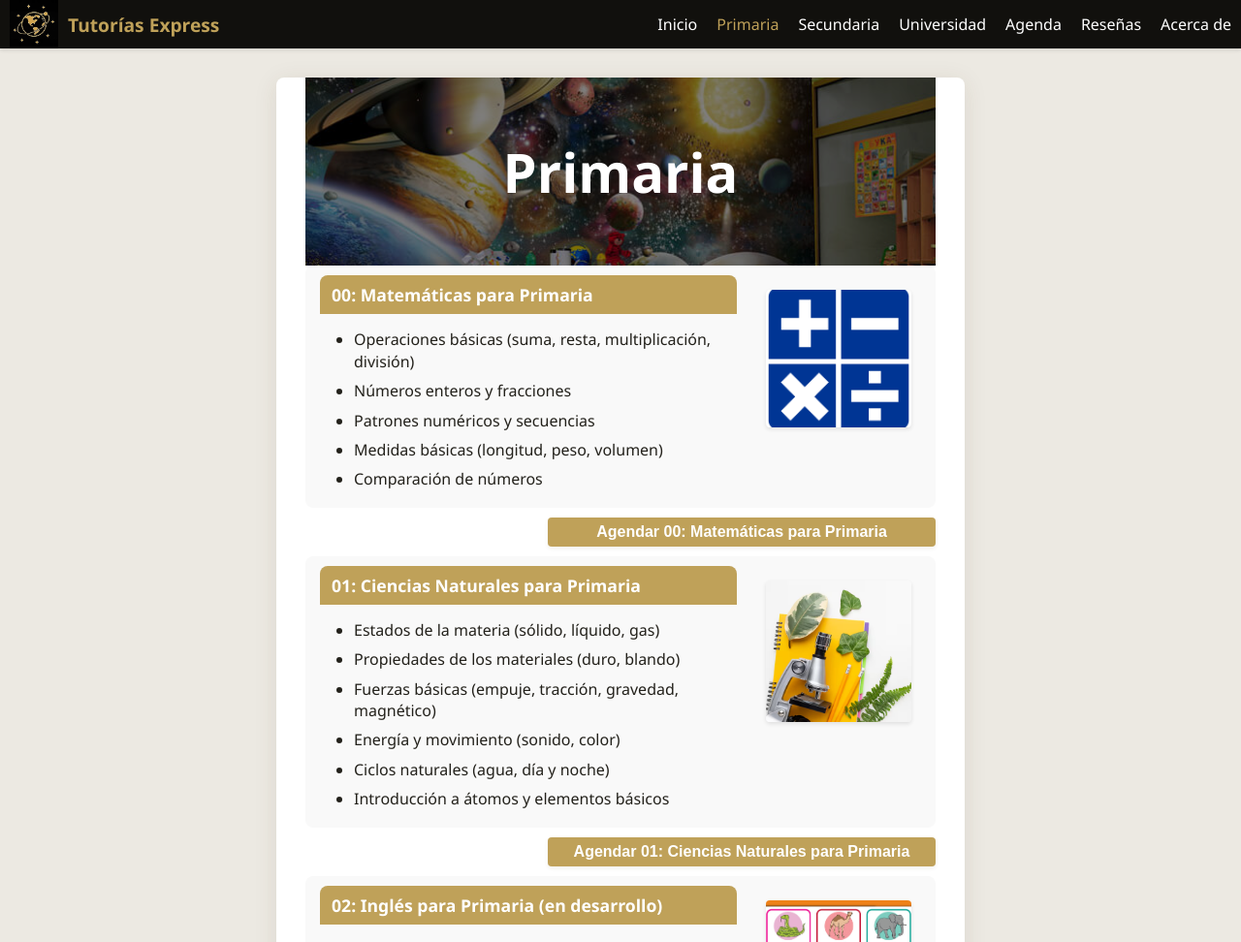
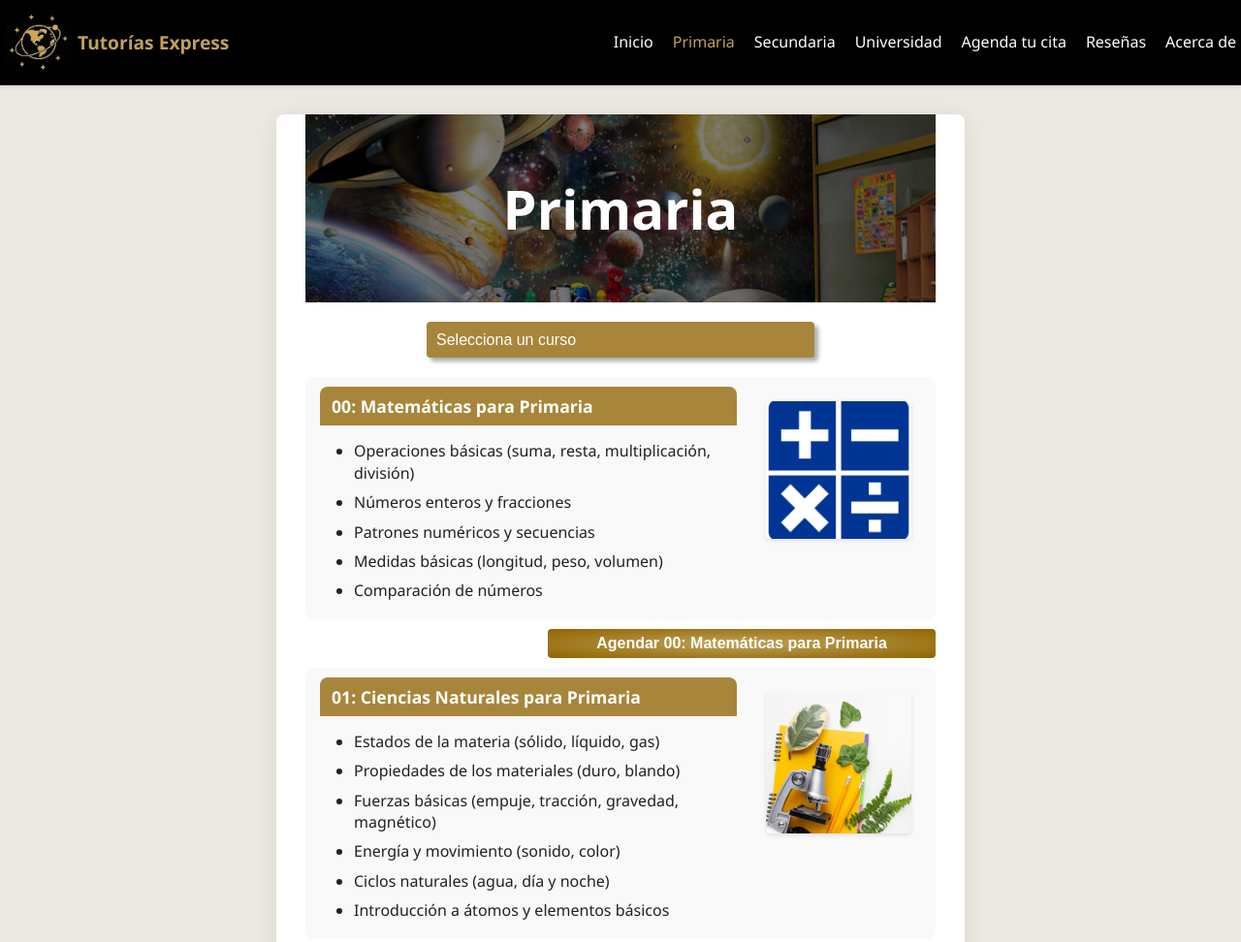
Before and after one commit to sfmantillas/tutoriasexpresscolombia, a plain HTML site: page primaria.html in a window 1280 px wide. Shown: the top 972 px of the page at 97% size. Drawn offline with Linux system fonts and the light colour scheme.

Commit message:
Update primaria.html Nuevo Color Nuevo Menú Desplegable Nuevas Imágenes

```diff
--- a/primaria.html
+++ b/primaria.html
@@ -2,12 +2,13 @@
 <html lang="es">
 <head>
   <meta charset="UTF-8">
-  <title>Tutorías Express Colombia - Primaria</title>
+  <title>Primaria</title>
   <meta name="viewport" content="width=device-width, initial-scale=1.0">
   <style>
     :root {
-      --primary-bg: #11100d;
+      --primary-bg: #000000;
       --primary-gold: #bfa159;
+      --darker-gold:  #a7863b; /* Darker gold for headers */
       --main-text: #23211b;
       --link-blue: #1565c0;
       --card-bg: #ece9e2;
@@ -16,6 +17,7 @@
       --button-text: #fff;
       --review-bg: #f3f3f3;
       --star-color: #ffc107;
+      --shadow-dark: rgba(0, 0, 0, 0.327); /* Dark shadow for 3D effect */
     }
     body {
       font-family: 'Segoe UI', Arial, sans-serif;
@@ -25,33 +27,41 @@
     }
     /* Navigation Bar */
     .navbar {
-      background: var(--primary-bg);
-      padding: 0px 10px;
-      display: flex;
-      justify-content: space-between;
-      align-items: center;
-      color: white;
-      box-shadow: 0 2px 4px rgba(0,0,0,0.1);
-      position: relative; /* Establish positioning context */
+      background: var(--primary-bg); /* Dark background */
+      padding: 0px 5px; /* Minimal padding for compact look */
+      padding-bottom: 18px;
+      padding-top: 0px;
+      display: flex; /* Flexbox for horizontal layout */
+      justify-content: space-between; /* Space logo and menu apart */
+      align-items: center; /* Vertically center items */
+      color: white; /* White text */
+      box-shadow: 0 2px 4px rgba(0,0,0,0.1); /* Subtle shadow for depth */
+      position: relative; /* Ensure positioning context for dropdown */
     }
     .logo {
-      font-size: 1.2em;
-      font-weight: bold;
-      color: var(--primary-gold);
-      display: flex;
-      align-items: center;
-      gap: 10px;
+      font-size: 1.2em; /* Larger font for logo text */
+      font-weight: bold; /* Bold weight */
+      color: var(--primary-gold); /* Gold color */
+      display: flex; /* Flex for logo image and text */
+      align-items: center; /* Center align */
+      gap: 5px; /* Space between image and text */
+      transform: translateY(12%); /* Center align */
     }
     .logo img {
-      height: 50px;
-      width: auto;
+      height: 70px; /* Fixed height */
+      width: auto; /* Maintain aspect ratio */
+      transform: translateY(0%); /* Center align */
+    }
+    .logo img:hover {
+      transform: scale(1.05); /* Slight scale up */
     }
     .nav-links {
-      display: flex;
-      list-style: none;
-      margin: 0;
-      padding: 0;
-      gap: 20px;
+      display: flex; /* Horizontal flex by default */
+      list-style: none; /* No bullets */
+      margin: 0; /* No margins */
+      padding: 0; /* No padding */
+      padding-top: 16px;
+      gap: 20px; /* Space between links */
     }
     .nav-links a {
       color: white;
@@ -64,12 +74,25 @@
       color: var(--primary-gold);
     }
     .hamburger {
-      display: none;
-      background: none;
-      border: none;
-      color: white;
-      font-size: 1.5em;
-      cursor: pointer;
+      display: none; /* Hidden by default (desktop) */
+      background: #333; /* Dark gray background for better visibility on mobile */
+      border: none; /* No border */
+      color: white; /* White icon */
+      font-size: 1.5em; /* Increased size for better visibility */
+      cursor: pointer; /* Pointer cursor */
+      padding: 8px 12px; /* Added padding for a larger clickable area */
+      border-radius: 4px; /* Rounded corners for a modern look */
+      position: relative; /* Relative for label positioning */
+    }
+    .hamburger::after {
+      content: "Menú"; /* Label for clarity on mobile */
+      font-size: 0.6em; /* Smaller text below icon */
+      position: absolute; /* Position below icon */
+      bottom: -22px; /* Below the icon */
+      left: 50%; /* Center horizontally */
+      transform: translateX(-50%); /* Center align */
+      color: #fff; /* White text */
+      white-space: nowrap; /* Prevent text wrap */
     }
     .container {
       max-width: 650px;
@@ -135,7 +158,7 @@
       flex: 1;
     }
     .course-header {
-      background: var(--primary-gold);
+      background: #a7863b; /* Darker gold for header */
       color: white;
       padding: 8px 12px;
       margin: -15px -15px 15px -15px;
@@ -173,7 +196,7 @@
     }
     .level-btn {
       width: 400px;
-      background: var(--button-bg);
+      background: radial-gradient(var(--primary-gold), #906500); /* Gradient for 3D effect */
       color: var(--button-text);
       border: none;
       border-radius: 4px;
@@ -181,7 +204,7 @@
       font-size: 1em;
       cursor: pointer;
       font-weight: bold;
-      box-shadow: 0 2px 4px rgba(80,60,30,0.08);
+      box-shadow: 4px 4px 8px var(--shadow-dark), -2px -2px 4px var(--shine-color); /* 3D shadow and shine */
       transition: transform 0.2s;
     }
     .level-btn:hover {
@@ -213,7 +236,7 @@
       font-size: 0.97em;
     }
     /* Media Queries for Mobile vs PC */
-    @media (max-width: 820px) {
+    @media (max-width: 885px) {
       .nav-links {
         display: none; /* Hidden by default on mobile */
         position: absolute;
@@ -246,16 +269,13 @@
       .hero-text {
         font-size: 2em; /* Slightly smaller for mobile readability */
       }
-      .level-btn {
+      /*.level-btn {
         max-width: 300px;
-      }
+      }*/
     }
-    @media (min-width: 821px) {
+    @media (min-width: 886px) {
       .course-section {
         align-items: flex-start;
-      }
-      .math-icons {
-        flex-direction: column;
       }
       .hamburger {
         display: none;
@@ -263,6 +283,32 @@
       .nav-links {
         display: flex;
       }
+    }
+    /* Dropdown Menu Styles */
+    .dropdown { /* Style for the dropdown container */
+      position: relative; /* Relative positioning for dropdown */
+      margin: 20px auto; /* Centered with margin */
+      max-width: 400px; /* Maximum width for readability */
+    }
+    .dropdown select { /* Style for the select element */
+      width: 100%; /* Full width of container */
+      padding: 10px; /* Padding inside */
+      font-size: 1em; /* Standard font size */
+      border: none; /* No border */
+      border-radius: 4px; /* Rounded corners */
+      background: var(--darker-gold); /* Gold background */
+      color: var(--button-text); /* White text */
+      appearance: none; /* Remove default arrow */
+      cursor: pointer; /* Pointer cursor */
+      box-shadow: 4px 4px 4px var(--shadow-dark); /* Subtle 3D shadow */
+      transition: box-shadow 0.2s; /* Smooth shadow transition */
+    }
+    .dropdown select:hover { /* Hover effect */
+      box-shadow: 8px 8px 6px var(--shadow-dark); /* Enhanced shadow on hover */
+    }
+    .dropdown select:focus { /* Focus effect */
+      outline: none; /* Remove default outline */
+      box-shadow: 0 0 5px var(--primary-gold); /* Glow effect on focus */
     }
   </style>
 
@@ -290,7 +336,7 @@
       <li><a href="primaria.html" class="active">Primaria</a></li>
       <li><a href="secundaria.html">Secundaria</a></li>
       <li><a href="universidad.html">Universidad</a></li>
-      <li><a href="agenda.html">Agenda</a></li>
+      <li><a href="agenda.html">Agenda tu cita</a></li>
       <li><a href="reviews.html">Reseñas</a></li>
       <li><a href="about.html">Acerca de</a></li>
     </ul>
@@ -304,8 +350,18 @@
       <div class="hero-text">Primaria</div>
     </div>
 
+    <!-- Dropdown Menu for Course Navigation -->
+    <div class="dropdown"> <!-- Container for dropdown -->
+      <select onchange="scrollToSection(this.value)"> <!-- Select element with onchange event -->
+        <option value="">Selecciona un curso</option> <!-- Default option -->
+        <option value="matematicas">00: Matemáticas para Primaria</option> <!-- Option for Matemáticas section -->
+        <option value="ciencias-naturales">01: Ciencias Naturales para Primaria</option> <!-- Option for Ciencias Naturales section -->
+        <option value="ingles">02: Inglés para Primaria</option> <!-- Option for Inglés section -->
+      </select>
+    </div>
+
     <!-- Course Section: Matemáticas -->
-    <section class="course-section">
+    <section class="course-section" id="matematicas"> <!-- Added ID for scrolling -->
       <div class="course-bullets">
         <div class="course-header">00: Matemáticas para Primaria</div>
         <ul>
@@ -325,7 +381,7 @@
     </div>
 
     <!-- Course Section: Ciencias Naturales -->
-    <section class="course-section">
+    <section class="course-section" id="ciencias-naturales"> <!-- Added ID for scrolling -->
       <div class="course-bullets">
         <div class="course-header">01: Ciencias Naturales para Primaria</div>
         <ul>
@@ -346,7 +402,7 @@
     </div>
 
     <!-- Course Section: Inglés -->
-    <section class="course-section">
+    <section class="course-section" id="ingles"> <!-- Added ID for scrolling -->
       <div class="course-bullets">
         <div class="course-header">02: Inglés para Primaria (en desarrollo)</div>
         <ul>
@@ -367,7 +423,7 @@
     <div class="footer">
       <div class="contact-info">
         Para solicitudes de consultoría y tutorías, por favor contáctanos:<br>
-        <b>+57 320 555 3826 &mdash; +57 311 653 5828<br>Bogotá D.C, Colombia</b><br>
+        <b>+57 311 620 5683 &mdash; +57 300 569 5330<br>Bogotá D.C, Colombia</b><br>
         <a href="mailto:tutoriasexpresscolombia@gmail.com">tutoriasexpresscolombia@gmail.com</a>
       </div>
     </div>
@@ -394,6 +450,13 @@
         navLinks.style.zIndex = '1000'; // Ensure it stays above other content
       }
     }
+
+    function scrollToSection(sectionId) { /* Function to scroll to the selected section */
+      if (sectionId) { /* Check if a valid section is selected */
+        const section = document.getElementById(sectionId); /* Get the target section */
+        section.scrollIntoView({ behavior: 'smooth' }); /* Smooth scroll to section */
+      }
+    }
   </script>
 </body>
 </html>
```
